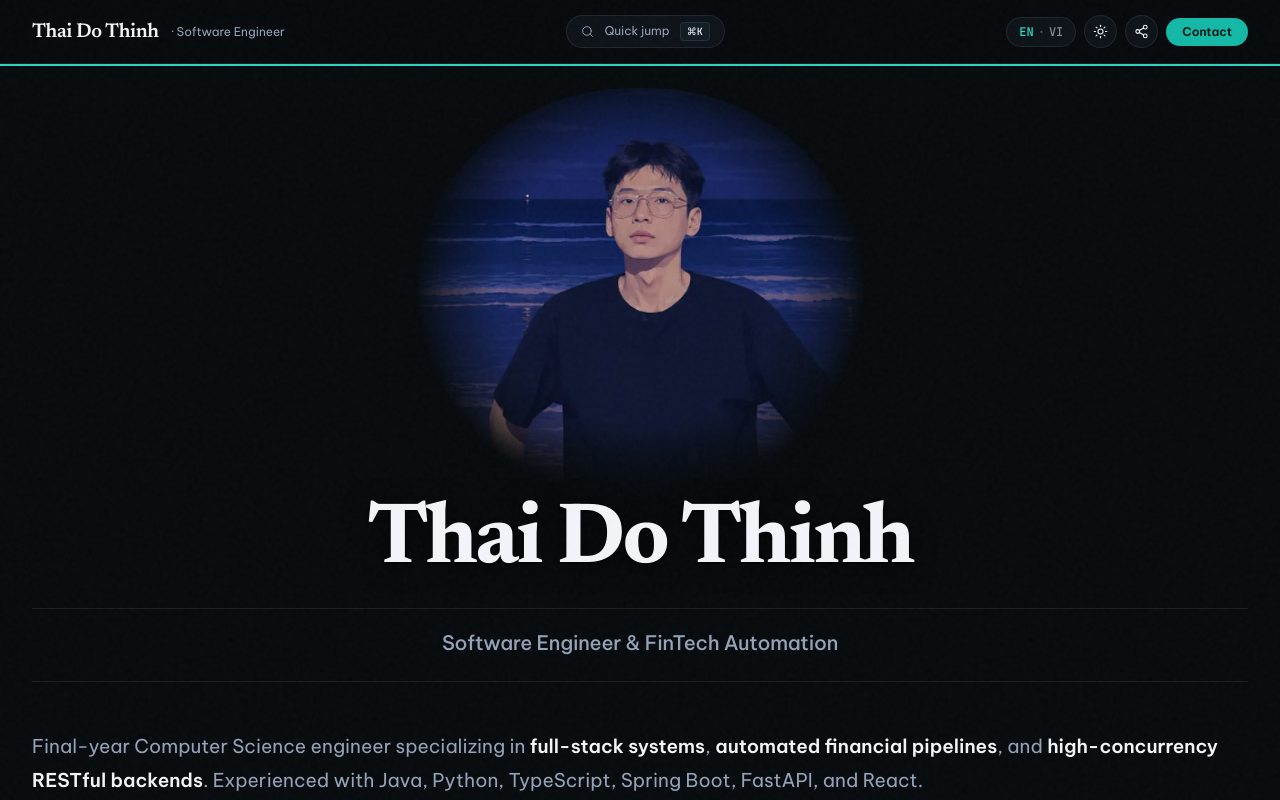
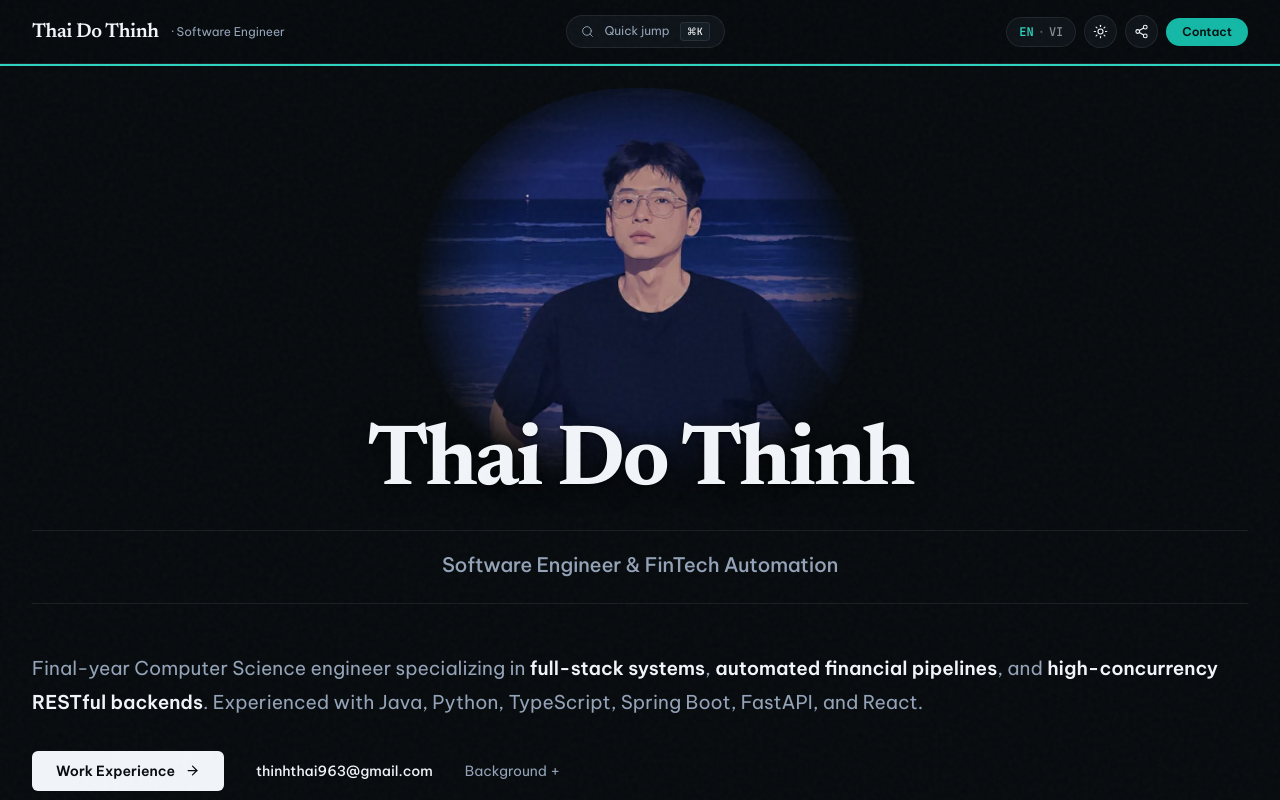
Before and after one commit to soodthin/dev-portfolio, a Next.js app: page / in a window 1280 px wide. Shown: the top 800 px of the page. Built offline with nearby package versions, Linux system fonts and the light colour scheme.

Commit message:
style(hero): restore full 3D floating depth and frameless avatar presentation

```diff
--- a/components/sections/HeroSection.tsx
+++ b/components/sections/HeroSection.tsx
@@ -87,7 +87,7 @@ function FramelessOrbitEclipseAvatar({
       ? {}
       : {
           boxShadow:
-            '0 1px 3px rgba(13, 21, 29, 0.05), 0 20px 48px -12px rgba(13, 21, 29, 0.12), inset 0 1px 1px rgba(255, 255, 255, 0.95)',
+            '0 24px 60px -12px rgba(13, 21, 29, 0.12), 0 2px 6px rgba(13, 21, 29, 0.04)',
         }),
   } as React.CSSProperties;
 
@@ -105,10 +105,10 @@ function FramelessOrbitEclipseAvatar({
         if (e.touches[0]) updateAperture(e.touches[0].clientX, e.touches[0].clientY, false);
       }}
       onTouchEnd={closeAperture}
-      className={`relative z-10 w-[330px] h-[350px] sm:w-[390px] sm:h-[400px] md:w-[440px] md:h-[430px] lg:w-[460px] lg:h-[440px] rounded-full cursor-default select-none transition-[box-shadow,border-color] duration-200 ${
+      className={`relative z-10 w-[330px] h-[350px] sm:w-[390px] sm:h-[400px] md:w-[440px] md:h-[430px] lg:w-[460px] lg:h-[440px] rounded-full cursor-default select-none transition-shadow duration-200 ${
         isDark
           ? 'overflow-visible bg-transparent border-0'
-          : 'overflow-hidden bg-[var(--surface-1)] border border-[var(--hairline-strong)]'
+          : 'overflow-hidden bg-transparent border-0'
       }`}
     >
       {/* 1. Lớp chân dung gốc: Dark Mode hòa biên mềm, Light Mode sắc nét chuẩn khung oval */}
@@ -196,16 +196,7 @@ function FramelessOrbitEclipseAvatar({
         </div>
       )}
 
-      {/* 4. Mép phản quang lòng viền ở Light Mode */}
-      {!isDark && (
-        <div
-          aria-hidden="true"
-          style={{ boxShadow: 'inset 0 1px 0 rgba(255, 255, 255, 0.95)' }}
-          className="pointer-events-none absolute inset-0 rounded-full z-10"
-        />
-      )}
-
-      {/* 5. Hòa tan mép dưới vào nền trang (chỉ dùng cho Dark Mode để hòa vào nền obsidian) */}
+      {/* 4. Hòa tan mép dưới vào nền trang (chỉ dùng cho Dark Mode để hòa vào nền obsidian) */}
       {isDark && (
         <div
           aria-hidden="true"
@@ -307,9 +298,9 @@ export function HeroSection() {
             style={{
               textShadow: isDark
                 ? '0 4px 24px rgba(0, 0, 0, 0.72), 0 1px 3px rgba(0, 0, 0, 0.85)'
-                : '0 1px 2px rgba(255, 255, 255, 0.9), 0 4px 16px rgba(255, 255, 255, 0.5)',
+                : '0 0 1.5px rgba(255, 255, 255, 1), 0 2px 8px rgba(255, 255, 255, 0.95), 0 8px 24px rgba(234, 239, 244, 0.9)',
             }}
-            className="relative z-30 -mt-4 sm:-mt-5 md:-mt-6 lg:-mt-7 text-center font-serif font-bold text-[40px] sm:text-[64px] md:text-[80px] lg:text-[86px] leading-[0.98] tracking-[-0.03em] px-2 text-[var(--text)] select-none"
+            className="relative z-30 -mt-[62px] sm:-mt-[82px] md:-mt-[96px] lg:-mt-[106px] text-center font-serif font-bold text-[40px] sm:text-[64px] md:text-[80px] lg:text-[86px] leading-[0.98] tracking-[-0.03em] px-2 text-[var(--text)] select-none"
           >
             {data.profile.name}
           </motion.h1>
```
